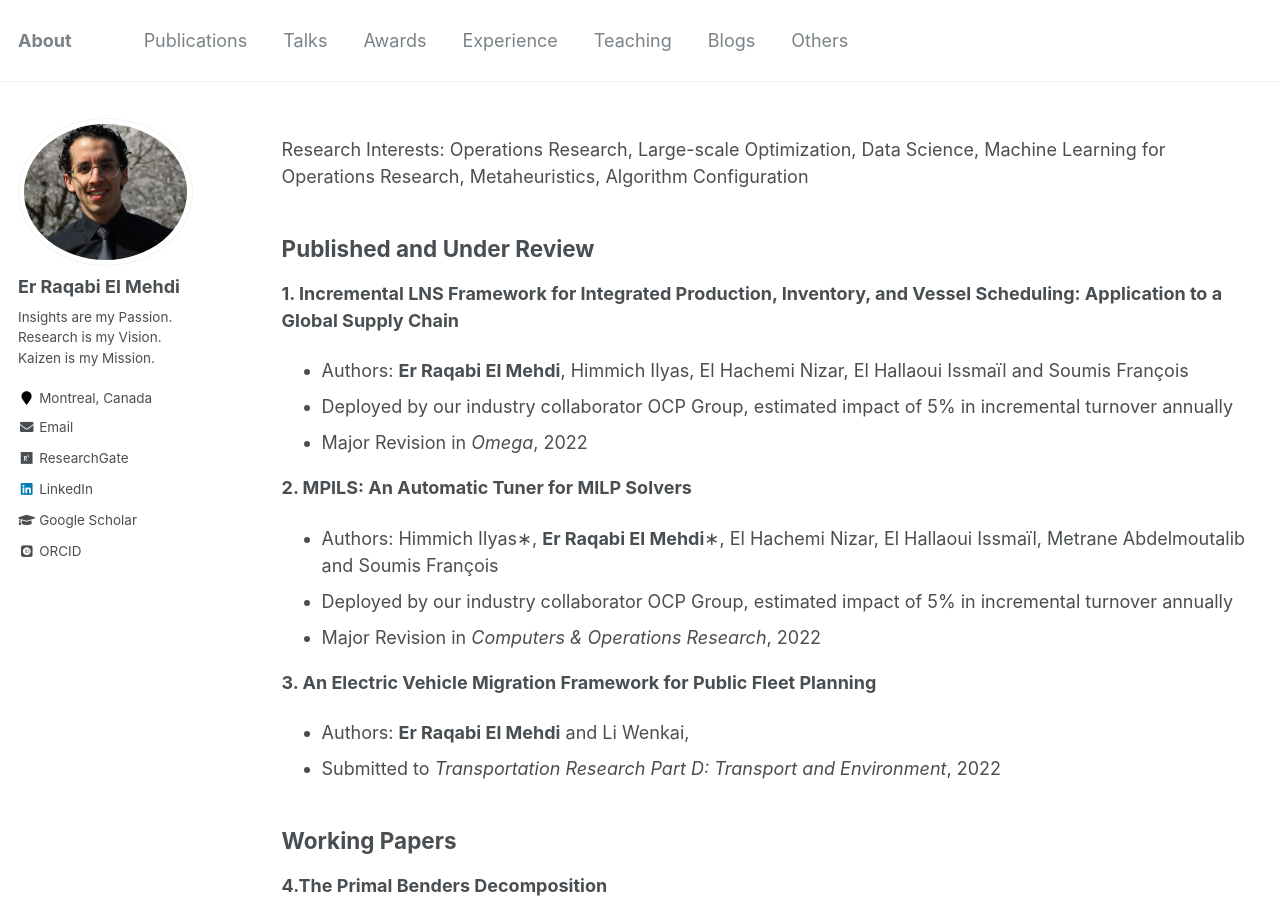
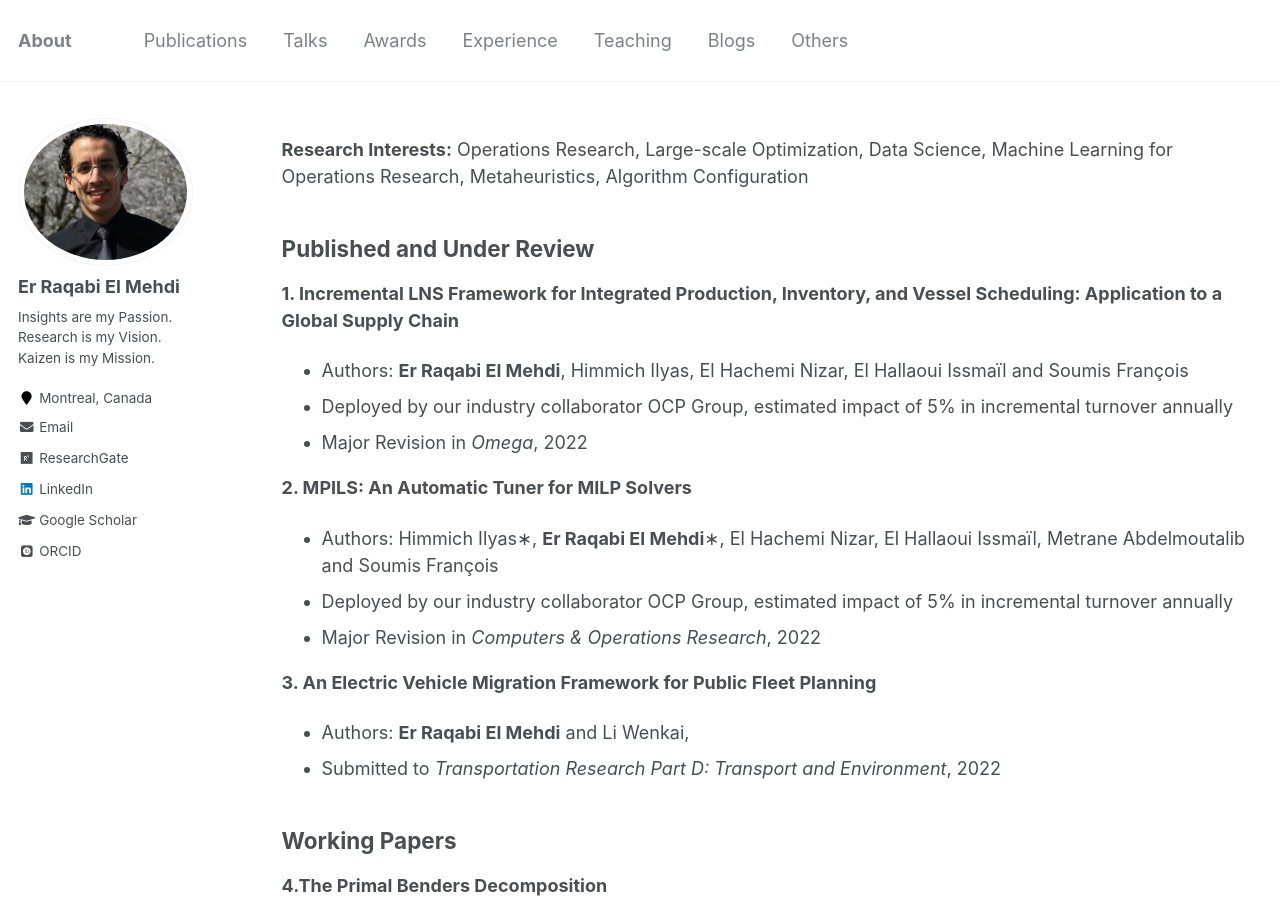
Before and after one commit to RqbMedi/rqbmedi.github.io, a Jekyll site: the page built from _pages/publications.md, in a window 1280 px wide and 900 px high. Built offline with Jekyll 4.4.1, drawn with Linux system fonts in a browser that asks for light colours; some web fonts are replaced.

Commit message:
Initial Commit

```diff
--- a/_pages/publications.md
+++ b/_pages/publications.md
@@ -5,7 +5,7 @@ permalink: /publications/
 author_profile: true
 ---
 
-Research Interests: Operations Research, Large-scale Optimization, Data Science, Machine Learning for Operations Research, Metaheuristics, Algorithm Configuration
+**Research Interests:** Operations Research, Large-scale Optimization, Data Science, Machine Learning for Operations Research, Metaheuristics, Algorithm Configuration
 
 Published and Under Review
 ------
```
Also changed, not shown: _pages/awards.md (+2 -0 lines), _pages/talks.md (+3 -1 lines).
